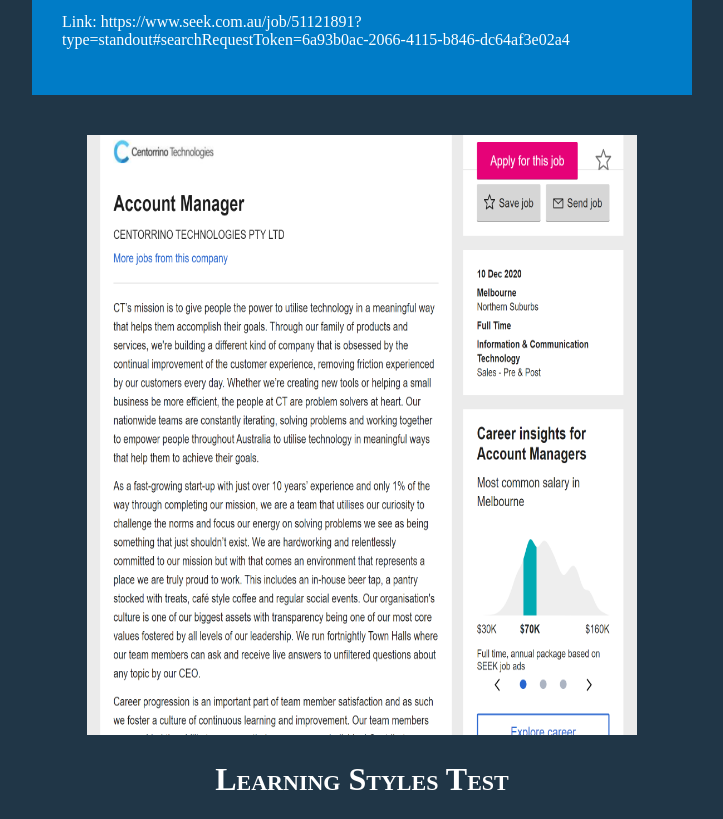
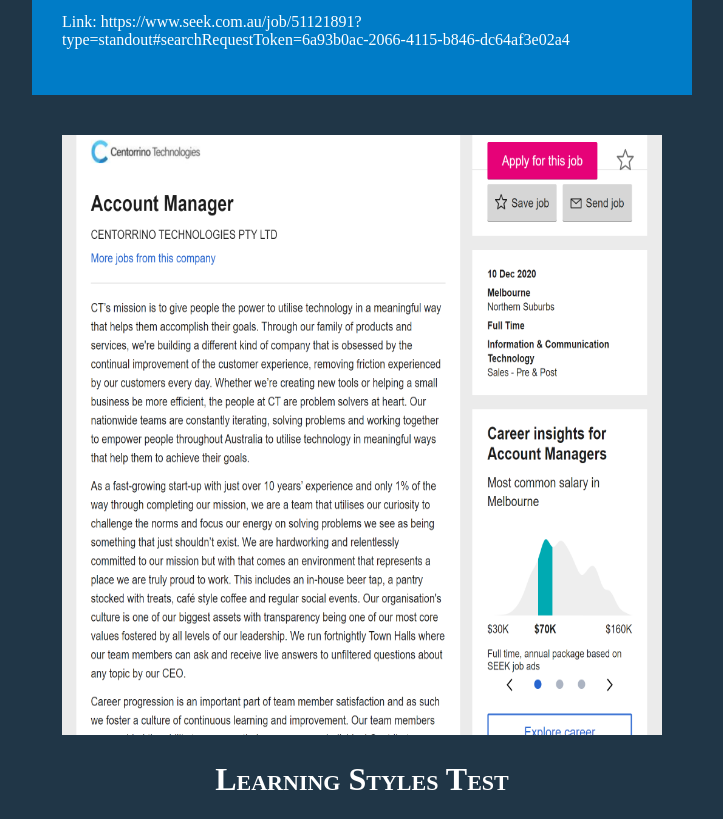
Before and after one commit to NickMpan/A1, a plain HTML site: page index.html in a window 1280 px wide. Shown: the part 2543-3362 px from the top of the page, without its empty margins (278-1001 px from the left). Drawn offline with Linux system fonts and the light colour scheme.

Commit message:
Update index.html

```diff
--- a/index.html
+++ b/index.html
@@ -110,7 +110,7 @@
 		<p>Link: https://www.seek.com.au/job/51121891?type=standout#searchRequestToken=6a93b0ac-2066-4115-b846-dc64af3e02a4</p>
 		</div>
 		<div class="img-container">
-			<img src="ideal-job.png" alt="ideal job" style="width:550px;height:600px;">
+			<img src="ideal-job.png" alt="ideal job" style="width:600px;height:600px;">
 		</div>
 		<h1 class="thick">Learning Styles Test</h1>
 	</body>
```
